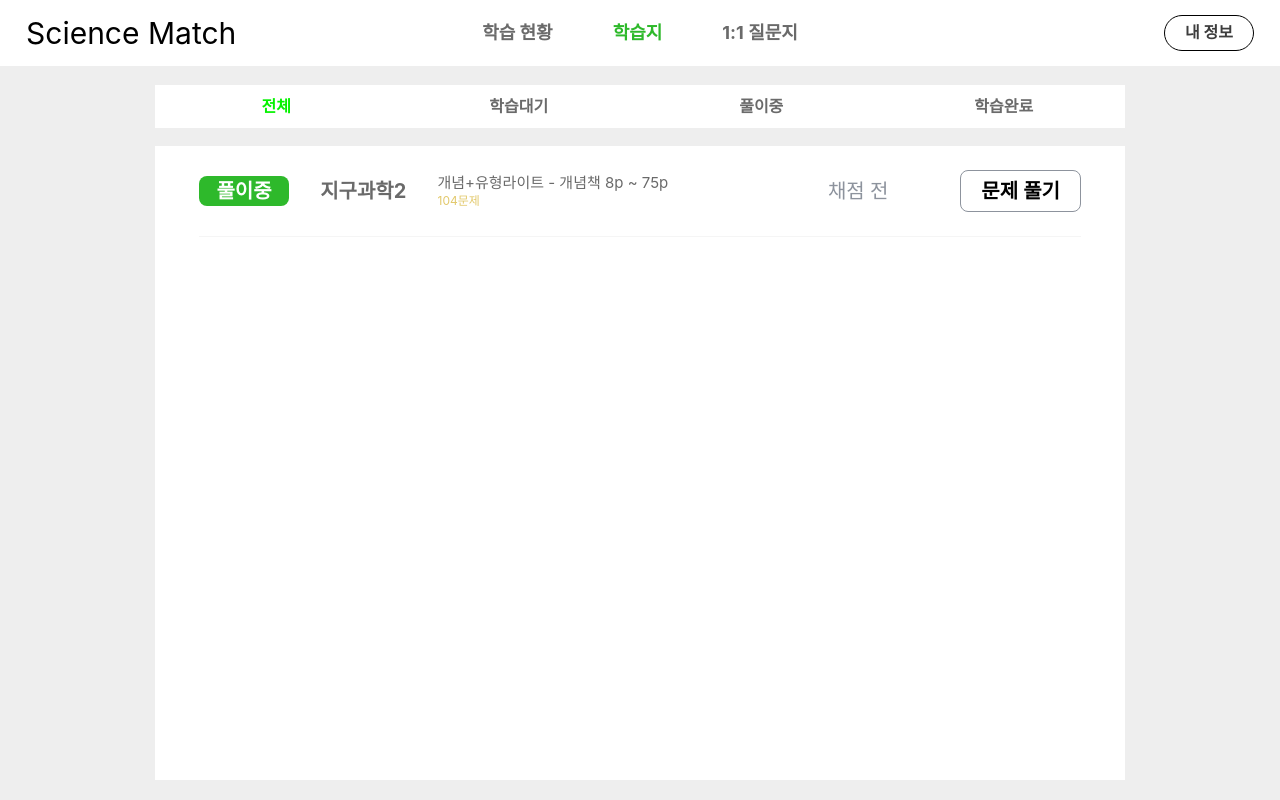
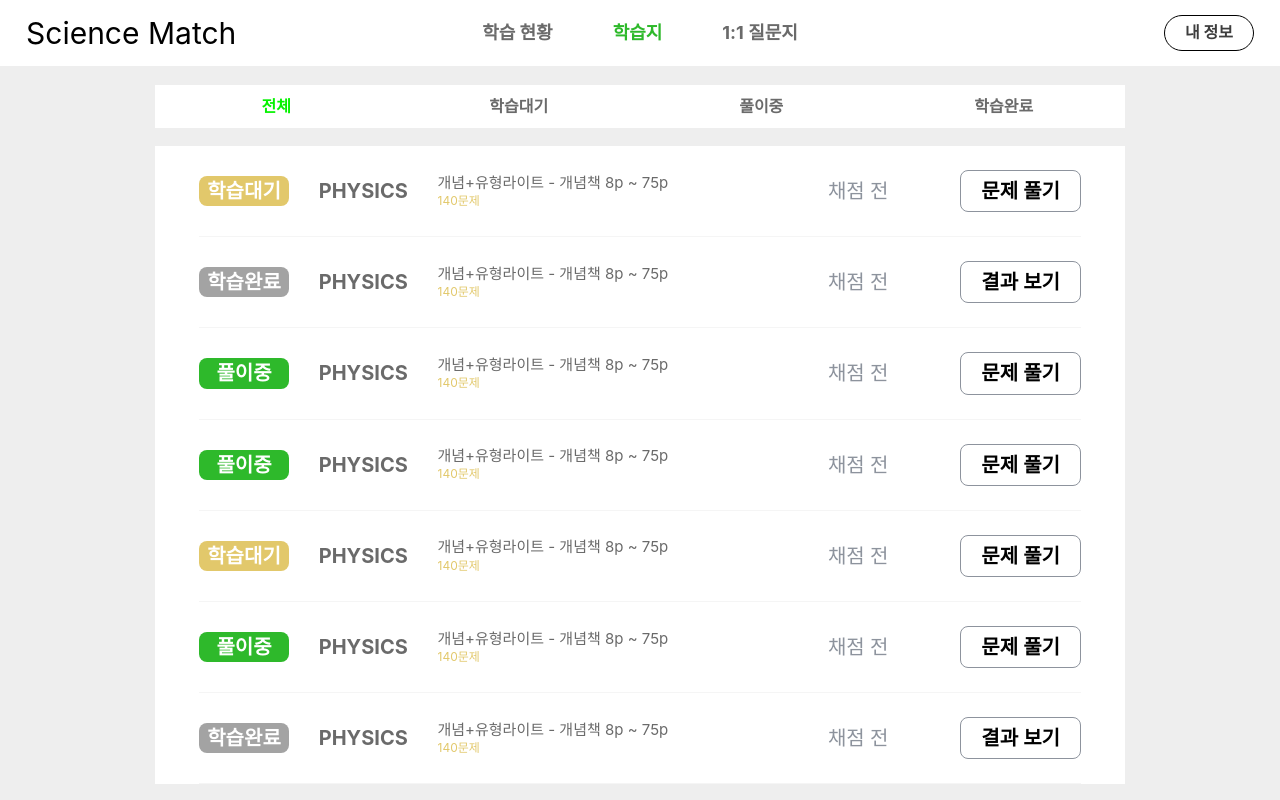
Before and after one commit to SCIENCE-MATCH/SCIENCE-MATCH-Client, a React (Create React App) app: page /student in a window 1280 px wide. Both pictures are taken after a click on the item "학습지". Built offline with nearby package versions, Linux system fonts and the light colour scheme.

Commit message:
feat: 학습 상태에 따른 분기처리

```diff
--- a/src/components/Student/QuestionPaper/QuestionPaper.jsx
+++ b/src/components/Student/QuestionPaper/QuestionPaper.jsx
@@ -1,14 +1,13 @@
-import React, { useState } from "react";
+import React, {  useState } from "react";
 import QuestionPaperHeader from "./QuestionPaperHeader";
 import QuestionPaperList from "./QuestionPaperList";
 import styled from "styled-components";
 import Solving from "./Solving";
+import Grading from "./Grading";
 
 const QuestionPaper = () => {
-  // isBtnClicked -> 채점 완료/ 문제 풀기
-  // !isBtnClicked -> 홈 뷰
-
   const [isBtnClicked, setIsBtnClicked] = useState(false);
+  const [status, setStatus] = useState("학습대기");
 
   const handleClickedOpenBtn = () => {
     setIsBtnClicked(true);
@@ -20,12 +19,20 @@ const QuestionPaper = () => {
 
   return (
     <St.Wrapper>
-      {isBtnClicked ? (
-        <Solving handleClickedCloseBtn={handleClickedCloseBtn} />
-      ) : (
+      {isBtnClicked && status !== "학습완료" && (
+        <Solving handleClickedCloseBtn={handleClickedCloseBtn} isCompleted={false} />
+      )}
+      {isBtnClicked && status === "학습완료" && (
+        <Grading handleClickedCloseBtn={handleClickedCloseBtn} isCompleted={true} />
+      )}
+
+      {!isBtnClicked && (
         <>
           <QuestionPaperHeader />
-          <QuestionPaperList handleClickedOpenBtn={handleClickedOpenBtn} />
+          <QuestionPaperList
+            handleClickedOpenBtn={handleClickedOpenBtn}
+            checkingStatus={(clickedStatus) => setStatus(clickedStatus)}
+          />
         </>
       )}
     </St.Wrapper>
--- a/src/components/Student/QuestionPaper/QuestionPaperList.jsx
+++ b/src/components/Student/QuestionPaper/QuestionPaperList.jsx
@@ -1,27 +1,92 @@
 import React from "react";
-import styled from "styled-components";
+import styled, { css } from "styled-components";
 
-const QuestionPaperList = ({ handleClickedOpenBtn }) => {
-  // api 붙이면서 추가할 기능: 상태에 따른 분기처리(Status 배경색), 채점 상태에 따른 분기처리(채점 상태, 가장 우측 버튼)
+const DUMMY = [
+  {
+    id: 0,
+    subject: "PHYSICS",
+    assignStatus: "WAITING",
+    title: "개념+유형라이트 - 개념책 8p ~ 75p",
+    questionNum: 140,
+  },
+  {
+    id: 1,
+    subject: "PHYSICS",
+    assignStatus: "COMPLETE",
+    title: "개념+유형라이트 - 개념책 8p ~ 75p",
+    questionNum: 140,
+  },
+  {
+    id: 2,
+    subject: "PHYSICS",
+    assignStatus: "SOLVING",
+    title: "개념+유형라이트 - 개념책 8p ~ 75p",
+    questionNum: 140,
+  },
+  {
+    id: 3,
+    subject: "PHYSICS",
+    assignStatus: "SOLVING",
+    title: "개념+유형라이트 - 개념책 8p ~ 75p",
+    questionNum: 140,
+  },
+  {
+    id: 4,
+    subject: "PHYSICS",
+    assignStatus: "WAITING",
+    title: "개념+유형라이트 - 개념책 8p ~ 75p",
+    questionNum: 140,
+  },
+  {
+    id: 5,
+    subject: "PHYSICS",
+    assignStatus: "SOLVING",
+    title: "개념+유형라이트 - 개념책 8p ~ 75p",
+    questionNum: 140,
+  },
+  {
+    id: 6,
+    subject: "PHYSICS",
+    assignStatus: "COMPLETE",
+    title: "개념+유형라이트 - 개념책 8p ~ 75p",
+    questionNum: 140,
+  },
+];
+
+const QuestionPaperList = ({ handleClickedOpenBtn, checkingStatus }) => {
+  const handleClickBtn = (e) => {
+    const clickedStatus = e.target.parentNode.parentNode.children[0].innerHTML;
+    checkingStatus(clickedStatus);
+    handleClickedOpenBtn();
+  };
+
   return (
     <St.Wrapper>
-      <St.ContentsWrapper>
-        <St.Status>풀이중</St.Status>
-        <St.Subject>지구과학2</St.Subject>
+      {DUMMY.map((it) => {
+        return (
+          <St.ContentsWrapper key={it.id}>
+            <St.Status id="status" $status={it.assignStatus}>
+              {it.assignStatus === "WAITING" && "학습대기"}
+              {it.assignStatus === "SOLVING" && "풀이중"}
+              {it.assignStatus === "COMPLETE" && "학습완료"}
+            </St.Status>
+            <St.Subject>{it.subject}</St.Subject>
 
             <St.QuestionPaperWrapper>
-          <St.Title>개념+유형라이트 - 개념책 8p ~ 75p</St.Title>
-          <St.QuestionNum>104문제</St.QuestionNum>
+              <St.Title>{it.title}</St.Title>
+              <St.QuestionNum>{it.questionNum}문제</St.QuestionNum>
             </St.QuestionPaperWrapper>
 
             <St.Grading>채점 전</St.Grading>
 
             <St.BtnWrapper>
-          <St.Button type="button" onClick={handleClickedOpenBtn}>
-            문제 풀기
+              <St.Button type="button" onClick={handleClickBtn}>
+                {it.assignStatus === "COMPLETE" ? "결과 보기" : "문제 풀기"}
               </St.Button>
             </St.BtnWrapper>
           </St.ContentsWrapper>
+        );
+      })}
     </St.Wrapper>
   );
 };
@@ -55,7 +120,27 @@ const St = {
 
     border-radius: 0.8rem;
 
-    background-color: ${({ theme }) => theme.colors.headerPoint};
+    background-color: ${({ $status, theme }) => {
+      switch ($status) {
+        case "WAITING":
+          return css`
+            ${theme.colors.statusWaiting}
+          `;
+
+        case "SOLVING":
+          return css`
+            ${theme.colors.headerPoint}
+          `;
+
+        case "COMPLETE":
+          return css`
+            ${theme.colors.statusComplete}
+          `;
+
+        default:
+          break;
+      }
+    }};
 
     text-align: center;
     color: ${({ theme }) => theme.colors.headerBg};
```
Lines whose indentation alone changed are shown as unchanged.
